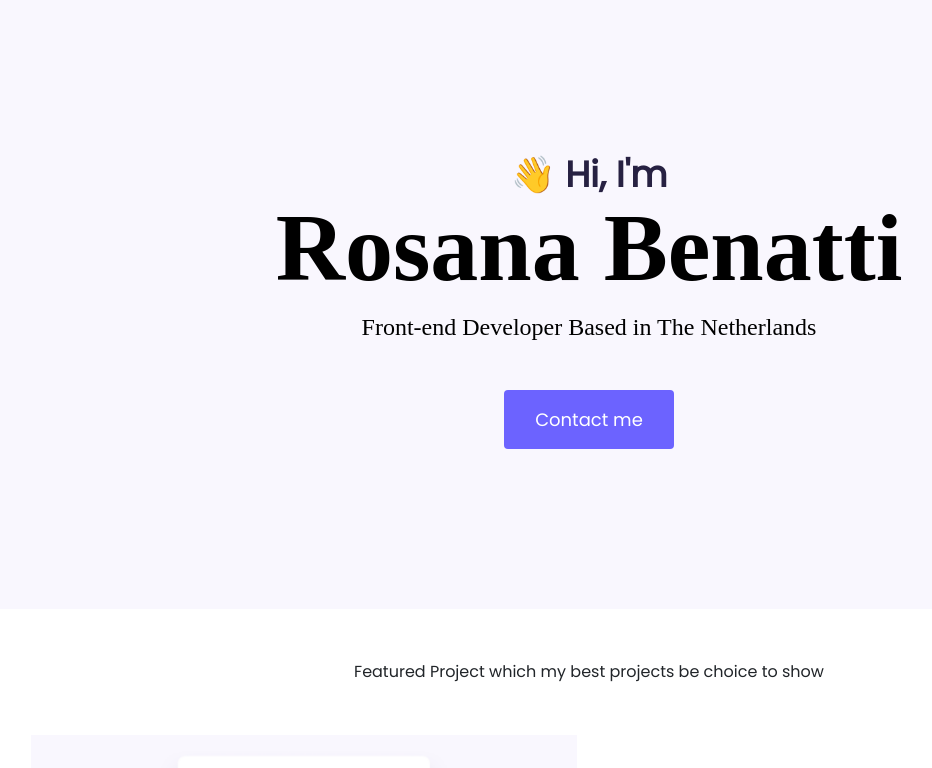
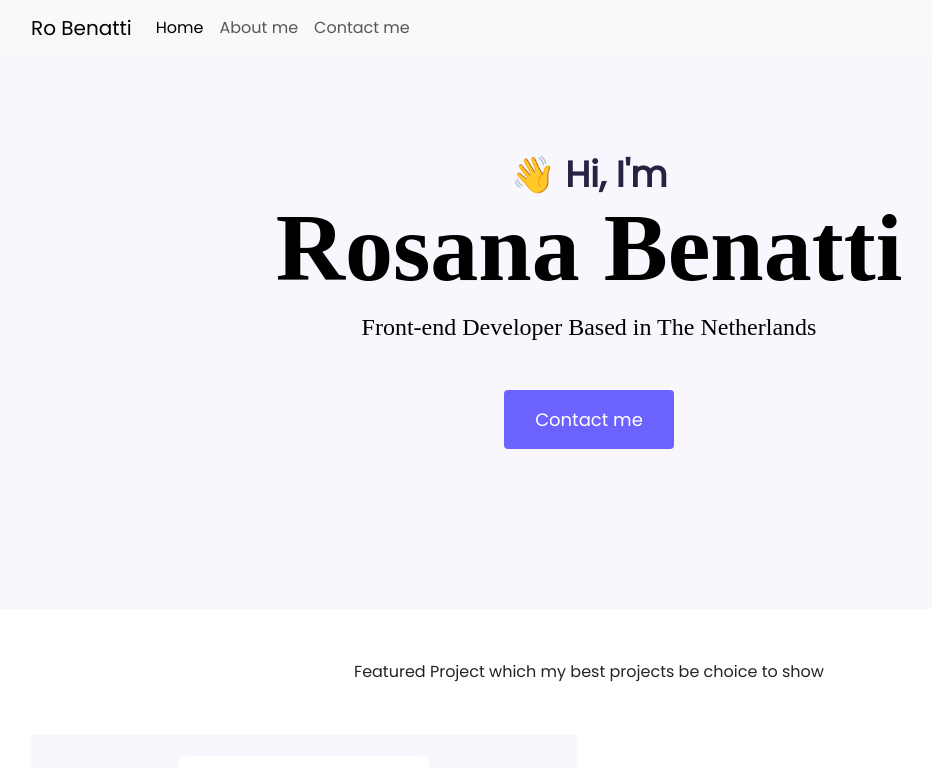
Before and after one commit to rosanabenatti/benatti-portfolio-project, a plain HTML site: page index.html in a window 1280 px wide. Shown: the top 768 px of the page, without its empty margins (51-983 px from the left). Drawn offline with nearby package versions, Linux system fonts and the light colour scheme; a web font is replaced by a local one.

Commit message:
Created Nav bar/home html

```diff
--- a/index.html
+++ b/index.html
@@ -34,6 +34,48 @@
     <title>Benatti-Portfolio-Project</title>
   </head>
   <body>
+    <nav class="navbar navbar-expand-lg navbar-light bg-light fixed-top">
+      <div class="container">
+        <a class="navbar-brand" href="/" title="Homepage">Ro Benatti</a>
+        <button
+          class="navbar-toggler"
+          type="button"
+          data-bs-toggle="collapse"
+          data-bs-target="#navbarNav"
+          aria-controls="navbarNav"
+          aria-expanded="false"
+          aria-label="Toggle navigation"
+        >
+          <span class="navbar-toggler-icon"></span>
+        </button>
+        <div class="collapse navbar-collapse" id="navbarNav">
+          <ul class="navbar-nav">
+            <li class="nav-item">
+              <a
+                class="nav-link active"
+                aria-current="page"
+                href="/"
+                tilte="Homepage"
+                >Home</a
+              >
+            </li>
+            <li class="nav-item">
+              <a class="nav-link" href="/about.html" title="About Ro Benatti"
+                >About me</a
+              >
+            </li>
+            <li class="nav-item">
+              <a
+                class="nav-link"
+                href="/about.html#contact"
+                title="Contact Ro Benatti"
+                >Contact me</a
+              >
+            </li>
+          </ul>
+        </div>
+      </div>
+    </nav>
     <div class="hero">
       <p>👋 Hi, I'm</p>
       <h1>Rosana Benatti</h1>
```
